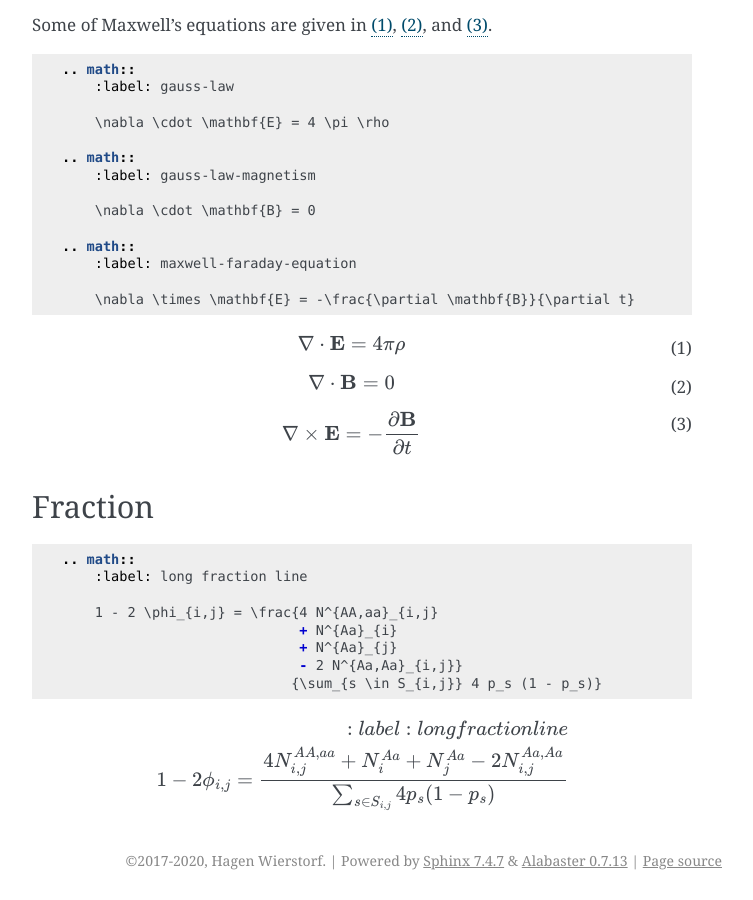
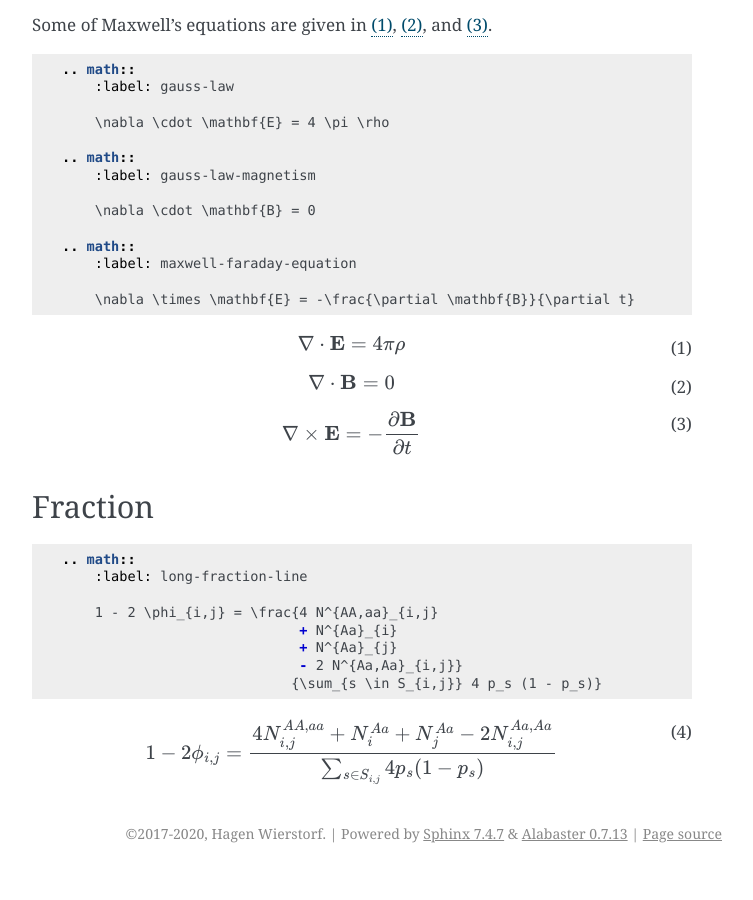
Before and after one commit to hagenw/sphinxcontrib-katex, a Sphinx documentation site: the page built from docs/examples.rst, in a window 1280 px wide and 900 px high, scrolled down 2512 px. Shown: the whole window, without its empty margins (388-1141 px from the left). Built offline with Sphinx 7.4.7, drawn with Linux system fonts in a browser that asks for light colours; formulas are drawn with MathJax 3; after the commit the page ends 3385 px from its top, so only the background shows below that.

Commit message:
DOC: fix label of fraction example

```diff
--- a/docs/examples.rst
+++ b/docs/examples.rst
@@ -204,7 +204,7 @@ Fraction
 .. code-block:: rst
 
     .. math::
-        :label: long fraction line
+        :label: long-fraction-line
 
         1 - 2 \phi_{i,j} = \frac{4 N^{AA,aa}_{i,j}
                                  + N^{Aa}_{i}
@@ -213,7 +213,7 @@ Fraction
                                 {\sum_{s \in S_{i,j}} 4 p_s (1 - p_s)}
 
 .. math::
-	:label: long fraction line
+    :label: long-fraction-line
 
     1 - 2 \phi_{i,j} = \frac{4 N^{AA,aa}_{i,j}
                              + N^{Aa}_{i}
```
